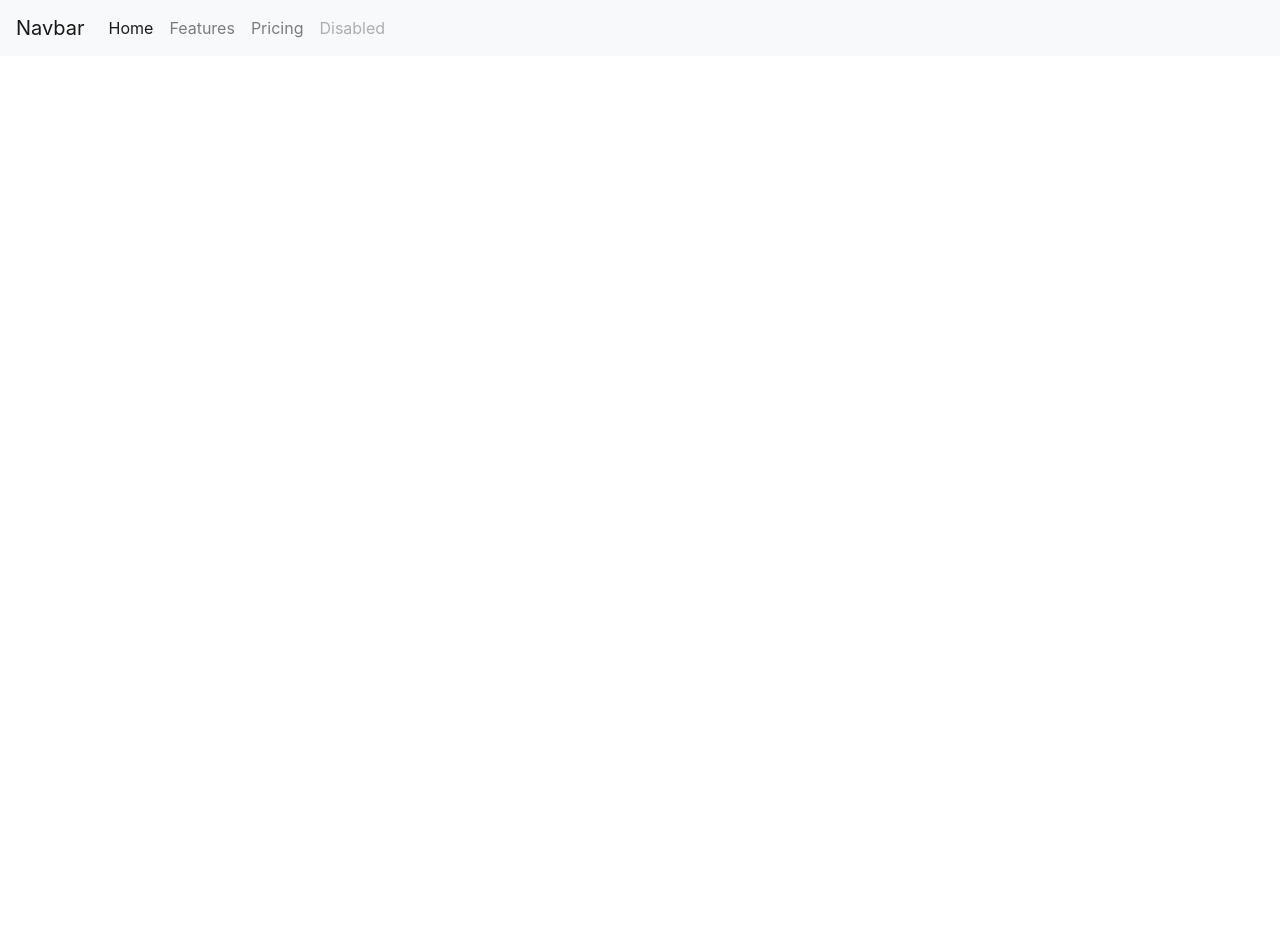
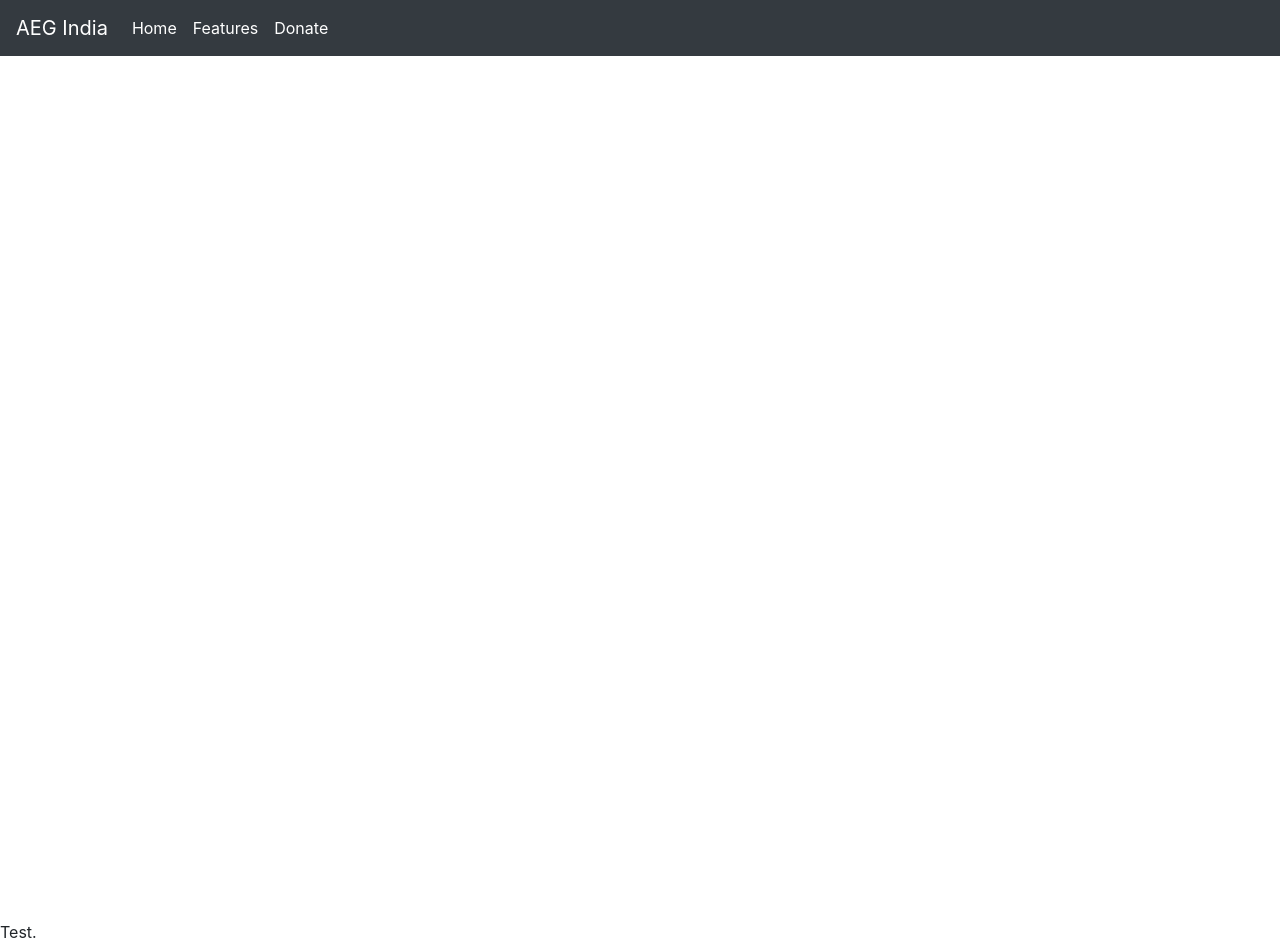
Before and after one commit to shivanigangadharan/around-the-world, a React (Create React App) app: page / in a window 1280 px wide. Before the commit the page ends 800 px from the top, so only its background shows below. Built offline with nearby package versions, Linux system fonts and the light colour scheme.

Commit message:
navbar working, black

```diff
--- a/public/index.html
+++ b/public/index.html
@@ -8,9 +8,9 @@
   <meta name="theme-color" content="#000000" />
   <meta name="description" content="Web site created using create-react-app" />
   <link rel="apple-touch-icon" href="logo192.png" />
-  <link rel="stylesheet" href="https://maxcdn.bootstrapcdn.com/bootstrap/4.0.0/css/bootstrap.min.css" integrity="sha384-Gn5384xqQ1aoWXA+058RXPxPg6fy4IWvTNh0E263XmFcJlSAwiGgFAW/dAiS6JXm"
+  <link rel="stylesheet" href="https://stackpath.bootstrapcdn.com/bootstrap/4.4.1/css/bootstrap.min.css" integrity="sha384-Vkoo8x4CGsO3+Hhxv8T/Q5PaXtkKtu6ug5TOeNV6gBiFeWPGFN9MuhOf23Q9Ifjh"
     crossorigin="anonymous">
-  <script src="https://use.fontawesome.com/6030ebfe72.js"></script>
+
   <!--
       manifest.json provides metadata used when your web app is installed on a
       user's mobile device or desktop. See https://developers.google.com/web/fundamentals/web-app-manifest/
@@ -41,6 +41,12 @@
       To begin the development, run `npm start` or `yarn start`.
       To create a production bundle, use `npm run build` or `yarn build`.
     -->
+  <script src="https://code.jquery.com/jquery-3.4.1.slim.min.js" integrity="sha384-J6qa4849blE2+poT4WnyKhv5vZF5SrPo0iEjwBvKU7imGFAV0wwj1yYfoRSJoZ+n"
+    crossorigin="anonymous"></script>
+  <script src="https://cdn.jsdelivr.net/npm/popper.js@1.16.0/dist/umd/popper.min.js" integrity="sha384-Q6E9RHvbIyZFJoft+2mJbHaEWldlvI9IOYy5n3zV9zzTtmI3UksdQRVvoxMfooAo"
+    crossorigin="anonymous"></script>
+  <script src="https://stackpath.bootstrapcdn.com/bootstrap/4.4.1/js/bootstrap.min.js" integrity="sha384-wfSDF2E50Y2D1uUdj0O3uMBJnjuUD4Ih7YwaYd1iqfktj0Uod8GCExl3Og8ifwB6"
+    crossorigin="anonymous"></script>
 </body>
 
 </html>
--- a/src/App.js
+++ b/src/App.js
@@ -2,12 +2,13 @@
 import logo from './logo.svg';
 import './App.css';
 import Navbar from './components/navbar';
-import 'bootstrap/dist/css/bootstrap.min.css';
 
 function App() {
   return (
     <div>
       <Navbar />
+      <br /><br /><br /><br /><br /><br /><br /><br /><br /><br /><br /><br /><br /><br /><br /><br /><br /><br /><br /><br /><br /><br /><br /><br /><br /><br /><br /><br /><br /><br /><br /><br /><br /><br /><br /><br />
+      Test.
     </div>
   );
 }
--- a/src/components/navbar.js
+++ b/src/components/navbar.js
@@ -9,38 +9,38 @@
 `
 function Navbar() {
     return (
-        // <nav className="navbar bg-white navbar-expand-md fixed-top ">
-        //     AEG
-
-
-
-        //     <button className="navbar-toggler" type="button" data-target="#links" data-toggle="collapse">
-        //         <span className="fa fa-bars"></span>
+        // <nav className="navbar navbar-expand-lg navbar-dark bg-dark">
+        //     <a className="navbar-brand" href="">AEG India</a>
+        //     <button className="navbar-toggler" type="button" data-toggle="collapse" data-target="#navList" aria-controls="navList" aria-expanded="false" aria-label="Toggle navigation">
+        //         <span className="navbar-toggler-icon"></span>
         //     </button>
-
-        //     <div className="collapse navbar-collapse" id="links">
-        //         <ul className="navbar-nav ml-auto">
-        //             <li className="nav-item">
-        //                 <text className="nav-link">Home</text>
-        //             </li>
-        //             <li className="nav-item">
-        //                 <text className="nav-link">About</text>
-        //             </li>
-        //         </ul>
+        //     <div className="collapse navbar-collapse " id="navList">
+        //         <div className="navbar-nav">
+        //             <a className="nav-item nav-link active" href="#">Home <span className="sr-only">(current)</span></a>
+        //             <a className="nav-item nav-link" href="#">Features</a>
+        //             <a className="nav-item nav-link" href="#">Pricing</a>
+        //         </div>
         //     </div>
         // </nav>
-        <nav className="navbar navbar-expand-lg navbar-light bg-light">
-            <a className="navbar-brand" href="#">Navbar</a>
-            <button className="navbar-toggler" type="button" data-toggle="collapse" data-target="#navbarNavAltMarkup" aria-controls="navbarNavAltMarkup" aria-expanded="false" aria-label="Toggle navigation">
+        <nav className="navbar sticky-top navbar-expand-lg navbar-dark bg-dark">
+            <a className="navbar-brand" href="#">AEG India</a>
+            <button className="navbar-toggler" type="button" data-toggle="collapse" data-target="#navbarNav" aria-controls="navbarNav" aria-expanded="false" aria-label="Toggle navigation">
                 <span className="navbar-toggler-icon"></span>
             </button>
-            <div className="collapse navbar-collapse" id="navbarNavAltMarkup">
-                <div className="navbar-nav">
-                    <a className="nav-item nav-link active" href="#">Home <span className="sr-only">(current)</span></a>
-                    <a className="nav-item nav-link" href="#">Features</a>
-                    <a className="nav-item nav-link" href="#">Pricing</a>
-                    <a className="nav-item nav-link disabled" href="#" tabindex="-1" aria-disabled="true">Disabled</a>
-                </div>
+            <div className="collapse navbar-collapse" id="navbarNav">
+                <ul className="navbar-nav">
+                    <li className="nav-item active">
+                        <a className="nav-link" href="#">Home </a>
+                    </li>
+                    <li className="nav-item active">
+                        <a className="nav-link" href="#">Features</a>
+                    </li>
+
+                    <li className="nav-item active">
+                        <a className="nav-link" href="#">Donate</a>
+                    </li>
+
+                </ul>
             </div>
         </nav>
     )
```
